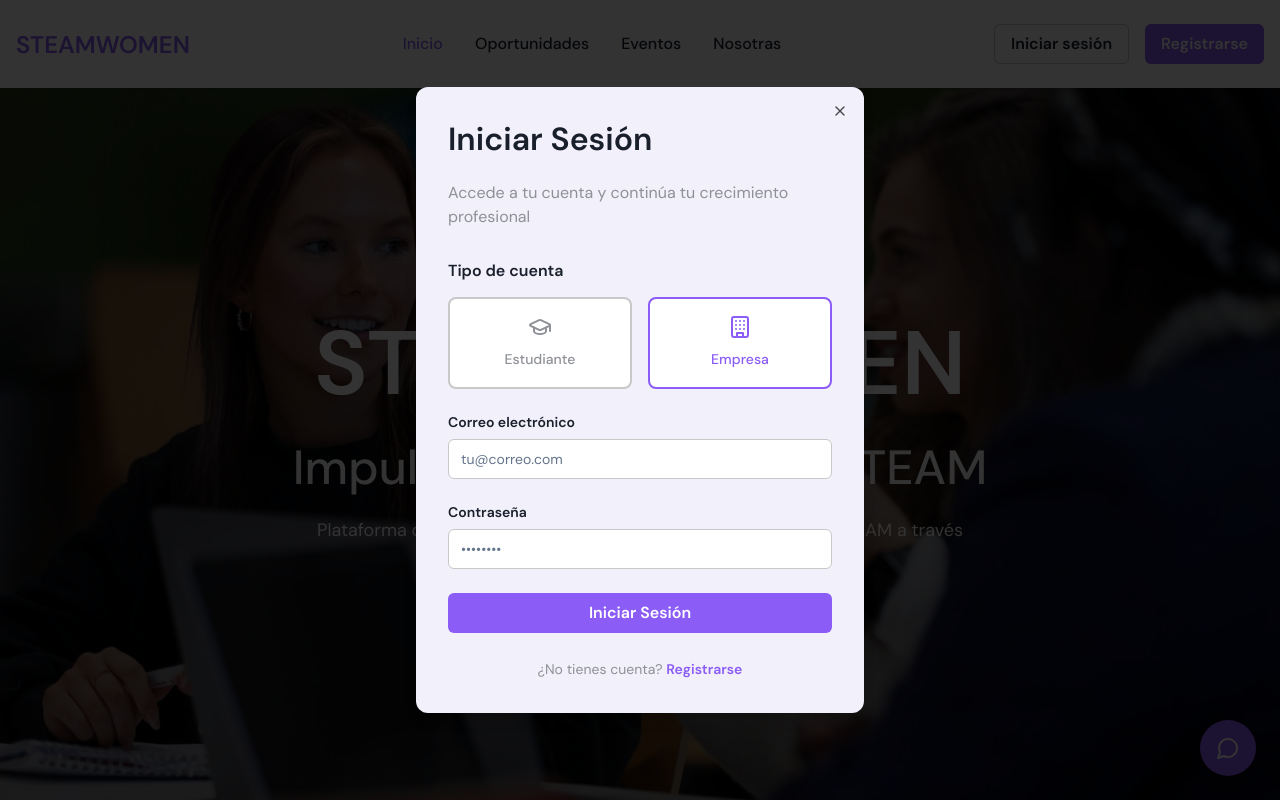
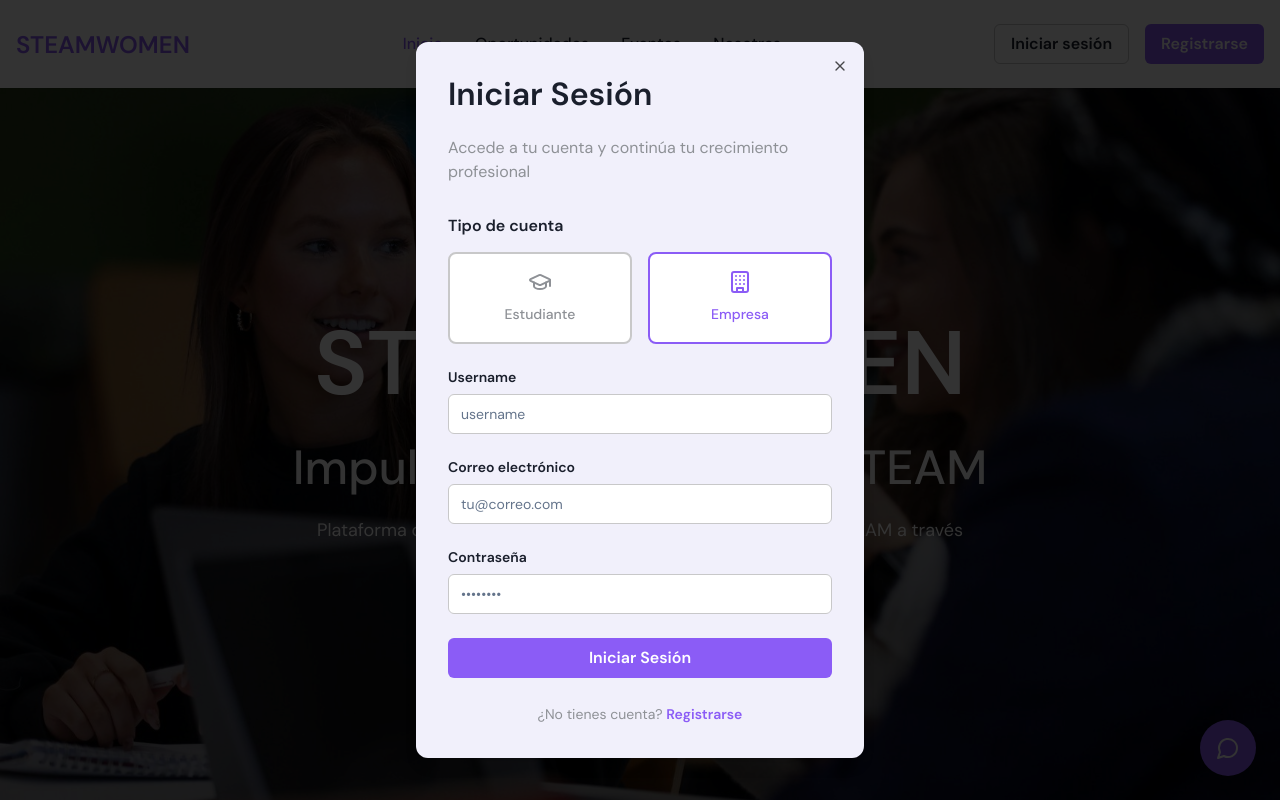
Before and after one commit to James-Gamboa/SteamWomenFrontEnd, a Next.js app: page / in a window 1280 px wide. Both pictures are taken after a click on the button "Iniciar sesión". Shown: the top 800 px of the page. Built offline with nearby package versions, Linux system fonts and the light colour scheme.

Commit message:
Se agrego username a los formularios de login y registro, tambien la logica para autenticar

```diff
--- a/components/organisms/auth-modal.tsx
+++ b/components/organisms/auth-modal.tsx
@@ -1,39 +1,74 @@
 "use client"
 
 import type React from "react"
-
+import { useRouter } from "next/navigation"; // Para la redirección
 import { useState } from "react"
 import { Dialog, DialogContent, DialogHeader } from "@/components/ui/dialog"
 import { Button } from "@/components/ui/button"
 import { Input } from "@/components/ui/input"
 import { Label } from "@/components/ui/label"
 import { GraduationCap, Building } from "lucide-react"
+import { loginUsuario } from "../../services/login"; // Ajusta la ruta según tu estructura
+import { registerUsuario } from "../../services/register";
 
 interface AuthModalProps {
-  isOpen: boolean
-  onClose: () => void
-  mode: "login" | "register"
-  onModeChange: (mode: "login" | "register") => void
+  isOpen: boolean;
+  onClose: () => void;
+  mode: "login" | "register";
+  onModeChange: (mode: "login" | "register") => void;
 }
 
 export function AuthModal({ isOpen, onClose, mode, onModeChange }: AuthModalProps) {
-  const [accountType, setAccountType] = useState<"student" | "company">("company")
+  const router = useRouter();
+  const [accountType, setAccountType] = useState<"student" | "company">("company");
   const [formData, setFormData] = useState({
     organizationName: "",
     firstName: "",
     lastName: "",
+    username: "",
     email: "",
     password: "",
-  })
+  });
+  const [error, setError] = useState<string>("");
 
   const handleInputChange = (field: string, value: string) => {
-    setFormData((prev) => ({ ...prev, [field]: value }))
+    setFormData((prev) => ({ ...prev, [field]: value }));
+  };
+
+  const handleSubmit = async (e: React.FormEvent) => {
+    e.preventDefault();
+  try {
+    if (mode === "register") {
+      const data = await registerUsuario({
+        first_name: formData.firstName,
+        last_name: formData.lastName,
+        username: formData.username,
+        email: formData.email,
+        password: formData.password,
+        account_type: accountType, // "student" o "company"
+        organization_name: accountType === "company" ? formData.organizationName : null,
+      });
+
+      console.log("✅ Usuario registrado exitosamente:", data);
+      alert("Registro exitoso. Ahora puedes iniciar sesión.");
+      onModeChange("login"); // Cambia a modo login tras el registro
+
+    } else {
+      const data = await loginUsuario(formData.email, formData.password);
+      localStorage.setItem("access", data.access);
+      localStorage.setItem("refresh", data.refresh);
+      localStorage.setItem("role", data.role);
+
+      router.push(data.role === "admin" ? "/admin-dashboard" :
+                  data.role === "student" ? "/student-dashboard" :
+                  data.role === "company" ? "/company-dashboard" :
+                  "/");
+    }
+  } catch (err: any) {
+    setError(err.detail || "Error en la autenticación");
+    console.error("❌ Error:", err);
   }
-
-  const handleSubmit = (e: React.FormEvent) => {
-    e.preventDefault()
-    console.log("Form submitted:", { accountType, ...formData, mode })
-  }
+};
 
   return (
     <Dialog open={isOpen} onOpenChange={onClose}>
@@ -233,6 +268,35 @@ export function AuthModal({ isOpen, onClose, mode, onModeChange }: AuthModalProp
               </div>
             )}
 
+
+            { <div>
+              <Label
+                htmlFor="username"
+                className="mb-2 block"
+                style={{
+                  fontSize: "14px",
+                  lineHeight: "18px",
+                  color: "#1A1F2C",
+                  fontFamily: "DM Sans, sans-serif",
+                  fontWeight: "600",
+                }}
+              >
+                Username
+              </Label>
+              <Input
+                id="username"
+                type="name"
+                placeholder="username"
+                value={formData.username}
+                onChange={(e) => handleInputChange("username", e.target.value)}
+                style={{
+                  backgroundColor: "#FFFFFF",
+                  borderColor: "#C8C8C9",
+                  fontFamily: "DM Sans, sans-serif",
+                }}
+              />
+            </div> }
+
             <div>
               <Label
                 htmlFor="email"
--- a/package.json
+++ b/package.json
@@ -1,7 +1,8 @@
 {
   "name": "steamwomen",
   "version": "0.1.0",
-  "private": true, "scripts": {
+  "private": true,
+  "scripts": {
     "dev": "next dev",
     "build": "next build",
     "start": "next start",
@@ -47,7 +48,7 @@
     "next": "15.2.4",
     "next-themes": "^0.4.4",
     "react": "^19",
-    "react-day-picker": "8.10.1",
+    "react-day-picker": "^8.10.1",
     "react-dom": "^19",
     "react-hook-form": "^7.54.1",
     "react-resizable-panels": "^2.1.7",
--- /dev/null
+++ b/services/login.jsx
@@ -0,0 +1,30 @@
+export async function loginUsuario(email, password) {
+  try {
+    const response = await fetch("http://127.0.0.1:8000/api/token/", {
+      method: "POST",
+      headers: { "Content-Type": "application/json" },
+      body: JSON.stringify({ username , password })
+
+    });
+
+    if (!response.ok) {
+      const errorData = await response.json();
+      console.error("❌ Error en login:", errorData.detail || "Credenciales incorrectas");
+      throw errorData;
+    }
+
+    const data = await response.json();
+    localStorage.setItem("access", data.access);
+    localStorage.setItem("refresh", data.refresh);
+    localStorage.setItem("role", data.role);  // Guardamos el rol del usuario
+
+    console.log("✅ Login exitoso. Rol:", data.role);
+    return data;
+  } catch (error) {
+    localStorage.removeItem("access");
+    localStorage.removeItem("refresh");
+    localStorage.removeItem("role");
+    console.error("❌ Error en autenticación:", error);
+    throw error;
+  }
+}
--- /dev/null
+++ b/services/register.jsx
@@ -0,0 +1,22 @@
+export async function registerUsuario(userData) {
+  try {
+    const response = await fetch("http://127.0.0.1:8000/api/usuarios/", {
+      method: "POST",
+      headers: { "Content-Type": "application/json" },
+      body: JSON.stringify(userData),
+    });
+
+    if (!response.ok) {
+      const errorData = await response.json();
+      console.error("❌ Error en registro:", errorData.detail || "Error desconocido");
+      throw errorData;
+    }
+
+    const data = await response.json();
+    console.log("✅ Registro exitoso", data);
+    return data;
+  } catch (error) {
+    console.error("❌ Error en autenticación:", error);
+    throw error;
+  }
+}
```
Also changed, not shown: 1 other file (tests, documents, lock files or other folders).
